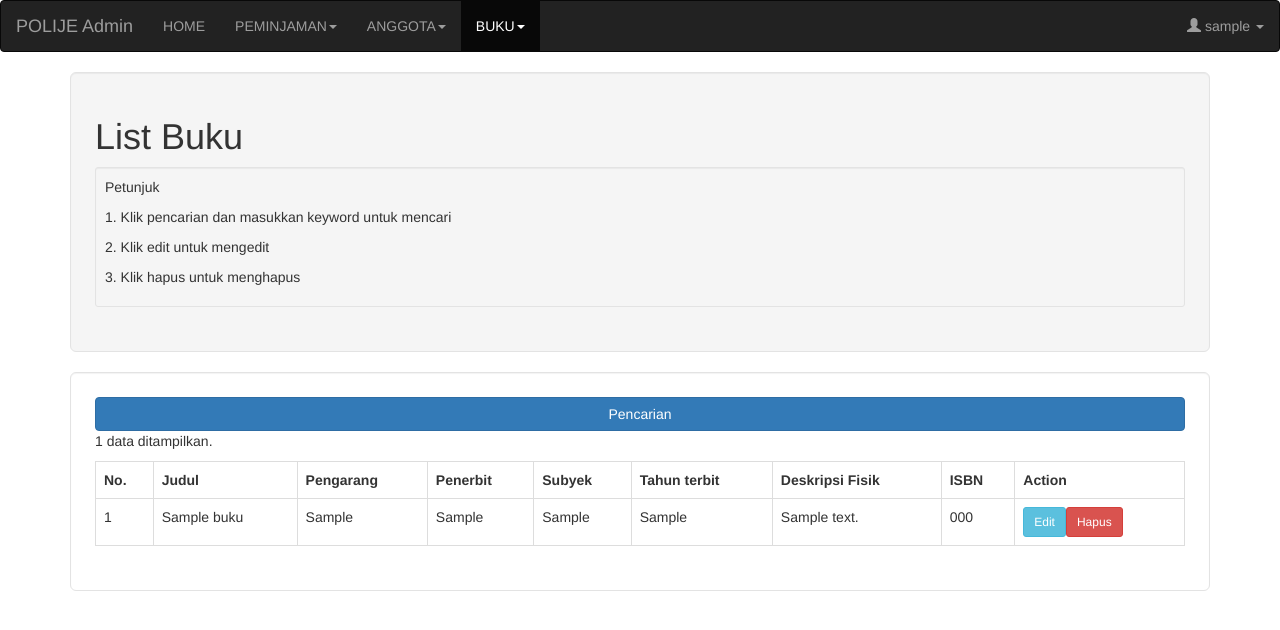
After one commit to MasDeny/project-web, a PHP site: page /admin/daftar-buku.php in a window 1280 px wide. The commit adds this page. Shown: the top 630 px of the page. Run offline with PHP 8.4, Linux system fonts and the light colour scheme; the visitor is signed in with stand-in values (Sample User, id 1); tables that the repository leaves empty or names only in its code hold one stand-in row (values such as "Sample post").

Commit message:
habibi buku

```diff
--- /dev/null
+++ b/admin/daftar-buku.php
@@ -0,0 +1,174 @@
+<?php
+	include "cekAdmin.php";
+?>
+
+<!DOCTYPE html>
+<html>
+<head>
+	<link rel="stylesheet" href="../css/bootstrap.min.css">
+  <link rel="stylesheet" href="../css/style.css">
+  <script src="../js/jquery.js"></script>
+  <script src="../js/bootstrap.min.js"></script>
+
+	<title>Admin - List Buku</title>
+</head>
+<body>
+
+	<nav class="navbar navbar-inverse">
+	  <div class="container-fluid">
+	    <div class="navbar-header">
+	      <a class="navbar-brand" href="index.php">POLIJE Admin</a>
+	    </div>
+	    <div>
+	      <ul class="nav navbar-nav">
+	        <li><a href="index.php">HOME</a></li>
+	        <li class="dropdown">
+	          <a class="dropdown-toggle" data-toggle="dropdown" href="#">PEMINJAMAN<span class="caret"></span></a>
+	          <ul class="dropdown-menu">
+	            <li><a href="tambah-peminjaman.php">Pinjam - Kembali</a></li>
+	            <li><a href="daftar-peminjaman.php">Daftar Peminjaman</a></li>
+	          </ul>
+	        </li>
+	        <li class="dropdown">
+	       		<a class="dropdown-toggle" data-toggle="dropdown" href="#">ANGGOTA<span class="caret"></span></a>
+	          <ul class="dropdown-menu">
+	            <li><a href="tambah-anggota.php">Tambah Anggota</a></li>
+	            <li><a href="daftar-anggota.php">Daftar Anggota</a></li>
+	          </ul>
+	        </li>
+	        <li class="dropdown active">
+	        	<a class="dropdown-toggle" data-toggle="dropdown" href="#">BUKU<span class="caret"></span></a>
+	          <ul class="dropdown-menu">
+	            <li><a href="tambah-buku.php">Tambah Buku</a></li>
+	            <li class="active"><a href="daftar-buku.php">Daftar Buku</a></li>
+	          </ul>
+	        </li>
+	      </ul>
+	    	<ul class="nav navbar-nav navbar-right">
+        		<li class="dropdown">
+        			<a class="dropdown-toggle" data-toggle="dropdown">
+        				<span class="glyphicon glyphicon-user"></span> <?php echo $_SESSION["username"]; ?> <span class="caret"></span>
+        			</a>
+        			<ul class="dropdown-menu">
+        				<li><a href="logout.php"><span class="glyphicon glyphicon-log-out"></span> Log out</a></li>
+        			</ul>
+        		</li>
+        	</ul>
+	    </div>
+	  </div>
+	</nav>
+
+
+	<div class="container">
+		<div class="well well-lg">
+			<h1>List Buku</h1>
+			<div class="well well-sm">
+			<p>Petunjuk</p>
+			<p>1. Klik pencarian dan masukkan keyword untuk mencari</p>
+			<p>2. Klik edit untuk mengedit</p>
+			<p>3. Klik hapus untuk menghapus</p>
+			</div>
+		</div>
+	</div>
+	<div class="container">
+		<div class="well well-lg" style="background: white">
+
+		<button type="button" id="search" class="btn btn-primary btn-block">Pencarian</button>
+
+		<!-- form pencarian buku -->
+
+			<div class="well well-lg" id="searchBox">
+				<h2 class="text-center">Pencarian Buku</h2>
+				<div class="text-center">
+					<form role="form" method="GET">
+						<select name="category">
+							<option value="judul">Judul buku</option>
+							<option value="pengarang">Pengarang</option>
+							<option value="penerbit">Penerbit</option>
+							<option value="subyek">Subyek</option>
+							<option value="thn_terbit">Tahun terbit</option>
+							<option value="isbn">ISBN</option>
+						</select>
+						<input type="text" placeholder="Masukkan kata kunci" name="keyword">
+						<input type="submit" name="search" value="cari" class="btn btn-info">
+					</form>
+				</div>
+			</div>
+
+			<table class="table table-hover table-bordered">
+				<tr>
+					<th>No.</th>
+					<th>Judul</th>
+					<th>Pengarang</th>
+					<th>Penerbit</th>
+					<th>Subyek</th>
+					<th>Tahun terbit</th>
+					<th>Deskripsi Fisik</th>
+					<th>ISBN</th>
+					<th>Action</th>
+				</tr>
+<?php
+
+	if(isset($_GET['category'])&&isset($_GET['keyword'])){
+		$category = $_GET['category'];
+		$keyword = $_GET['keyword'];
+
+		//search for data in table buku where category contains keyword
+		$sql = "SELECT * FROM buku WHERE $category LIKE '%$keyword%'";
+		$result = mysqli_query($connection, $sql);
+
+		$count=mysqli_num_rows($result);
+	}else{
+		$sql = "SELECT * FROM buku;";
+		$result = mysqli_query($connection, $sql);
+
+		$count=mysqli_num_rows($result);
+	}
+
+
+	if($count>0){
+		$number = 1;
+
+		echo "<p>$count data ditampilkan.<p>";
+
+		while($row = mysqli_fetch_assoc($result)) {
+			$id = $row["id_buku"];
+	        echo "<tr> <td>" . $number. "</td><td> " .
+	        $row["judul"]. "</td><td> " .
+	        $row["pengarang"]."</td><td>".
+	        $row["penerbit"]."</td><td>".
+	        $row["subyek"]."</td><td>".
+	        $row["thn_terbit"]."</td><td>".
+	        $row["deskripsi_fisik"]."</td><td>".
+	        $row["isbn"]."</td><td>".
+
+	        "<a href='edit-buku.php?id=$id' role='button' class='btn btn-info btn-sm'>Edit</a>".
+	        "<a href='delete-buku.php?id=$id' role='button' class='btn btn-danger btn-sm'>Hapus</a></td></tr>";
+
+
+	        $number++;
+
+		}
+
+	}else{
+		echo "Maaf, tidak ditemukan data yang cocok.";
+
+	}
+?>
+			</table>
+		</div>
+	</div>
+
+</body>
+</html>
+
+<script type="text/javascript">
+	$(document).ready(function(){
+
+		//hide the div when document first ready
+		$("#searchBox").hide();
+		$("#search").click(function(){
+			$("#searchBox").toggle("medium");
+		});
+	});
+</script>
```
Also changed, not shown: admin/tambah-buku.php (+4 -3 lines).
